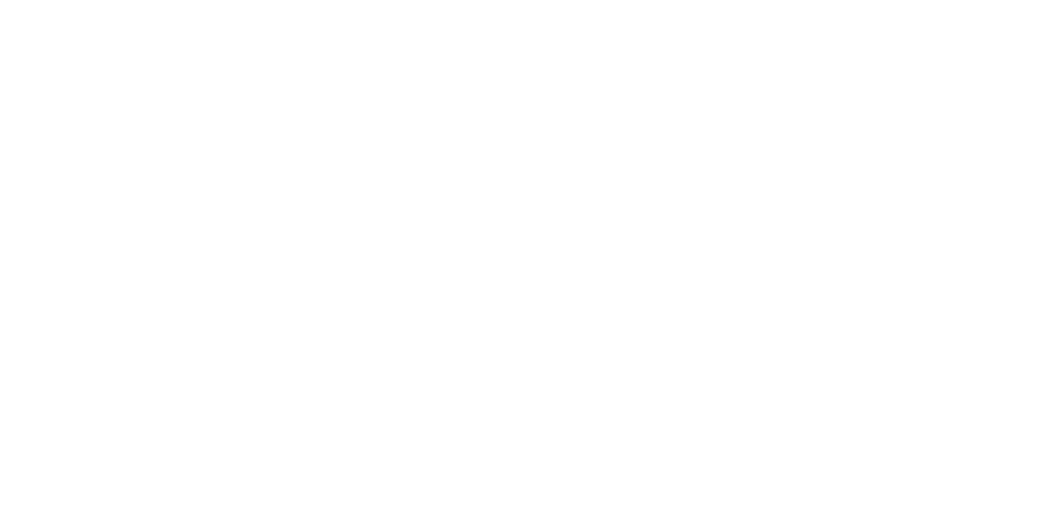
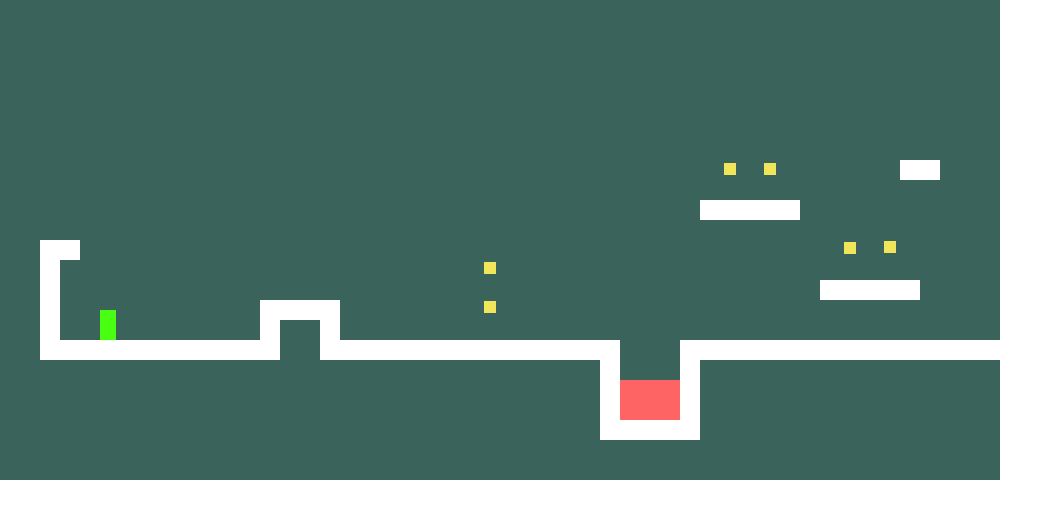
Before and after one commit to dasjideepak/eloquent-platform-game, a plain HTML site: page index.html in a window 1280 px wide. Shown: the whole page, without its empty margins (0-1063 px from the left). Drawn offline with Linux system fonts and the light colour scheme.

Commit message:
Complete

```diff
--- a/style.css
+++ b/game.css
@@ -127,3 +127,41 @@ table {
   border-collapse: collapse;
   border-spacing: 0;
 }
+
+.background {
+  background: rgba(3, 56, 45, 0.781);
+  table-layout: fixed;
+  border-spacing: 0;
+}
+.background td {
+  padding: 0;
+}
+.lava {
+  background: rgb(255, 100, 100);
+}
+.wall {
+  background: white;
+}
+
+.actor {
+  position: absolute;
+}
+.coin {
+  background: rgb(241, 229, 89);
+}
+.player {
+  background: rgb(72, 255, 17);
+}
+
+.game {
+  overflow: hidden;
+  max-width: 1000px;
+  position: relative;
+}
+
+.lost .player {
+  background: rgb(160, 64, 64);
+}
+.won .player {
+  box-shadow: -4px -7px 8px white, 4px -7px 8px white;
+}
--- /dev/null
+++ b/game.js
@@ -0,0 +1,387 @@
+var simpleLevelPlan = `
+......................
+..#................#..
+..#..............=.#..
+..#.........o.o....#..
+..#.@......#####...#..
+..#####............#..
+......#++++++++++++#..
+......##############..
+......................`;
+
+var Level = class Level {
+  constructor(plan) {
+    let rows = plan
+      .trim()
+      .split("\n")
+      .map((l) => [...l]);
+    this.height = rows.length;
+    this.width = rows[0].length;
+    this.startActors = [];
+
+    this.rows = rows.map((row, y) => {
+      return row.map((ch, x) => {
+        let type = levelChars[ch];
+        if (typeof type == "string") return type;
+        this.startActors.push(type.create(new Vec(x, y), ch));
+        return "empty";
+      });
+    });
+  }
+};
+
+var State = class State {
+  constructor(level, actors, status) {
+    this.level = level;
+    this.actors = actors;
+    this.status = status;
+  }
+
+  static start(level) {
+    return new State(level, level.startActors, "playing");
+  }
+
+  get player() {
+    return this.actors.find((a) => a.type == "player");
+  }
+};
+
+var Vec = class Vec {
+  constructor(x, y) {
+    this.x = x;
+    this.y = y;
+  }
+  plus(other) {
+    return new Vec(this.x + other.x, this.y + other.y);
+  }
+  times(factor) {
+    return new Vec(this.x * factor, this.y * factor);
+  }
+};
+
+var Player = class Player {
+  constructor(pos, speed) {
+    this.pos = pos;
+    this.speed = speed;
+  }
+
+  get type() {
+    return "player";
+  }
+
+  static create(pos) {
+    return new Player(pos.plus(new Vec(0, -0.5)), new Vec(0, 0));
+  }
+};
+
+Player.prototype.size = new Vec(0.8, 1.5);
+
+var Lava = class Lava {
+  constructor(pos, speed, reset) {
+    this.pos = pos;
+    this.speed = speed;
+    this.reset = reset;
+  }
+
+  get type() {
+    return "lava";
+  }
+
+  static create(pos, ch) {
+    if (ch == "=") {
+      return new Lava(pos, new Vec(2, 0));
+    } else if (ch == "|") {
+      return new Lava(pos, new Vec(0, 2));
+    } else if (ch == "v") {
+      return new Lava(pos, new Vec(0, 3), pos);
+    }
+  }
+};
+
+Lava.prototype.size = new Vec(1, 1);
+
+var Coin = class Coin {
+  constructor(pos, basePos, wobble) {
+    this.pos = pos;
+    this.basePos = basePos;
+    this.wobble = wobble;
+  }
+
+  get type() {
+    return "coin";
+  }
+
+  static create(pos) {
+    let basePos = pos.plus(new Vec(0.2, 0.1));
+    return new Coin(basePos, basePos, Math.random() * Math.PI * 2);
+  }
+};
+
+Coin.prototype.size = new Vec(0.6, 0.6);
+
+var levelChars = {
+  ".": "empty",
+  "#": "wall",
+  "+": "lava",
+  "@": Player,
+  o: Coin,
+  "=": Lava,
+  "|": Lava,
+  v: Lava,
+};
+
+var simpleLevel = new Level(simpleLevelPlan);
+
+function elt(name, attrs, ...children) {
+  let dom = document.createElement(name);
+  for (let attr of Object.keys(attrs)) {
+    dom.setAttribute(attr, attrs[attr]);
+  }
+  for (let child of children) {
+    dom.appendChild(child);
+  }
+  return dom;
+}
+
+var DOMDisplay = class DOMDisplay {
+  constructor(parent, level) {
+    this.dom = elt("div", { class: "game" }, drawGrid(level));
+    this.actorLayer = null;
+    parent.appendChild(this.dom);
+  }
+
+  clear() {
+    this.dom.remove();
+  }
+};
+
+var scale = 20;
+
+function drawGrid(level) {
+  return elt(
+    "table",
+    {
+      class: "background",
+      style: `width: ${level.width * scale}px`,
+    },
+    ...level.rows.map((row) =>
+      elt(
+        "tr",
+        { style: `height: ${scale}px` },
+        ...row.map((type) => elt("td", { class: type }))
+      )
+    )
+  );
+}
+
+function drawActors(actors) {
+  return elt(
+    "div",
+    {},
+    ...actors.map((actor) => {
+      let rect = elt("div", { class: `actor ${actor.type}` });
+      rect.style.width = `${actor.size.x * scale}px`;
+      rect.style.height = `${actor.size.y * scale}px`;
+      rect.style.left = `${actor.pos.x * scale}px`;
+      rect.style.top = `${actor.pos.y * scale}px`;
+      return rect;
+    })
+  );
+}
+
+DOMDisplay.prototype.syncState = function (state) {
+  if (this.actorLayer) this.actorLayer.remove();
+  this.actorLayer = drawActors(state.actors);
+  this.dom.appendChild(this.actorLayer);
+  this.dom.className = `game ${state.status}`;
+  this.scrollPlayerIntoView(state);
+};
+
+DOMDisplay.prototype.scrollPlayerIntoView = function (state) {
+  let width = this.dom.clientWidth;
+  let height = this.dom.clientHeight;
+  let margin = width / 3;
+
+  // The viewport
+  let left = this.dom.scrollLeft,
+    right = left + width;
+  let top = this.dom.scrollTop,
+    bottom = top + height;
+
+  let player = state.player;
+  let center = player.pos.plus(player.size.times(0.5)).times(scale);
+
+  if (center.x < left + margin) {
+    this.dom.scrollLeft = center.x - margin;
+  } else if (center.x > right - margin) {
+    this.dom.scrollLeft = center.x + margin - width;
+  }
+  if (center.y < top + margin) {
+    this.dom.scrollTop = center.y - margin;
+  } else if (center.y > bottom - margin) {
+    this.dom.scrollTop = center.y + margin - height;
+  }
+};
+
+Level.prototype.touches = function (pos, size, type) {
+  var xStart = Math.floor(pos.x);
+  var xEnd = Math.ceil(pos.x + size.x);
+  var yStart = Math.floor(pos.y);
+  var yEnd = Math.ceil(pos.y + size.y);
+
+  for (var y = yStart; y < yEnd; y++) {
+    for (var x = xStart; x < xEnd; x++) {
+      let isOutside = x < 0 || x >= this.width || y < 0 || y >= this.height;
+      let here = isOutside ? "wall" : this.rows[y][x];
+      if (here == type) return true;
+    }
+  }
+  return false;
+};
+
+State.prototype.update = function (time, keys) {
+  let actors = this.actors.map((actor) => actor.update(time, this, keys));
+  let newState = new State(this.level, actors, this.status);
+
+  if (newState.status != "playing") return newState;
+
+  let player = newState.player;
+  if (this.level.touches(player.pos, player.size, "lava")) {
+    return new State(this.level, actors, "lost");
+  }
+
+  for (let actor of actors) {
+    if (actor != player && overlap(actor, player)) {
+      newState = actor.collide(newState);
+    }
+  }
+  return newState;
+};
+
+function overlap(actor1, actor2) {
+  return (
+    actor1.pos.x + actor1.size.x > actor2.pos.x &&
+    actor1.pos.x < actor2.pos.x + actor2.size.x &&
+    actor1.pos.y + actor1.size.y > actor2.pos.y &&
+    actor1.pos.y < actor2.pos.y + actor2.size.y
+  );
+}
+
+Lava.prototype.collide = function (state) {
+  return new State(state.level, state.actors, "lost");
+};
+
+Coin.prototype.collide = function (state) {
+  let filtered = state.actors.filter((a) => a != this);
+  let status = state.status;
+  if (!filtered.some((a) => a.type == "coin")) status = "won";
+  return new State(state.level, filtered, status);
+};
+
+Lava.prototype.update = function (time, state) {
+  let newPos = this.pos.plus(this.speed.times(time));
+  if (!state.level.touches(newPos, this.size, "wall")) {
+    return new Lava(newPos, this.speed, this.reset);
+  } else if (this.reset) {
+    return new Lava(this.reset, this.speed, this.reset);
+  } else {
+    return new Lava(this.pos, this.speed.times(-1));
+  }
+};
+
+var wobbleSpeed = 8,
+  wobbleDist = 0.07;
+
+Coin.prototype.update = function (time) {
+  let wobble = this.wobble + time * wobbleSpeed;
+  let wobblePos = Math.sin(wobble) * wobbleDist;
+  return new Coin(
+    this.basePos.plus(new Vec(0, wobblePos)),
+    this.basePos,
+    wobble
+  );
+};
+
+var playerXSpeed = 7;
+var gravity = 30;
+var jumpSpeed = 17;
+
+Player.prototype.update = function (time, state, keys) {
+  let xSpeed = 0;
+  if (keys.ArrowLeft) xSpeed -= playerXSpeed;
+  if (keys.ArrowRight) xSpeed += playerXSpeed;
+  let pos = this.pos;
+  let movedX = pos.plus(new Vec(xSpeed * time, 0));
+  if (!state.level.touches(movedX, this.size, "wall")) {
+    pos = movedX;
+  }
+
+  let ySpeed = this.speed.y + time * gravity;
+  let movedY = pos.plus(new Vec(0, ySpeed * time));
+  if (!state.level.touches(movedY, this.size, "wall")) {
+    pos = movedY;
+  } else if (keys.ArrowUp && ySpeed > 0) {
+    ySpeed = -jumpSpeed;
+  } else {
+    ySpeed = 0;
+  }
+  return new Player(pos, new Vec(xSpeed, ySpeed));
+};
+
+function trackKeys(keys) {
+  let down = Object.create(null);
+  function track(event) {
+    if (keys.includes(event.key)) {
+      down[event.key] = event.type == "keydown";
+      event.preventDefault();
+    }
+  }
+  window.addEventListener("keydown", track);
+  window.addEventListener("keyup", track);
+  return down;
+}
+
+var arrowKeys = trackKeys(["ArrowLeft", "ArrowRight", "ArrowUp"]);
+
+function runAnimation(frameFunc) {
+  let lastTime = null;
+  function frame(time) {
+    if (lastTime != null) {
+      let timeStep = Math.min(time - lastTime, 100) / 1000;
+      if (frameFunc(timeStep) === false) return;
+    }
+    lastTime = time;
+    requestAnimationFrame(frame);
+  }
+  requestAnimationFrame(frame);
+}
+
+function runLevel(level, Display) {
+  let display = new Display(document.body, level);
+  let state = State.start(level);
+  let ending = 1;
+  return new Promise((resolve) => {
+    runAnimation((time) => {
+      state = state.update(time, arrowKeys);
+      display.syncState(state);
+      if (state.status == "playing") {
+        return true;
+      } else if (ending > 0) {
+        ending -= time;
+        return true;
+      } else {
+        display.clear();
+        resolve(state.status);
+        return false;
+      }
+    });
+  });
+}
+
+async function runGame(plans, Display) {
+  for (let level = 0; level < plans.length; ) {
+    let status = await runLevel(new Level(plans[level]), Display);
+    if (status == "won") level++;
+  }
+  console.log("You've won!");
+}
--- a/index.html
+++ b/index.html
@@ -3,11 +3,14 @@
   <head>
     <meta charset="UTF-8" />
     <meta name="viewport" content="width=device-width, initial-scale=1.0" />
-    <link rel="stylesheet" href="./style.css" />
-    <script defer src="./index.js"></script>
-    <title>Eloquent Platform Game</title>
+    <title>Document</title>
+    <script src="./game.js"></script>
+    <script src="./levels.js"></script>
+    <link rel="stylesheet" href="./game.css" />
   </head>
   <body>
-    <div id="root"></div>
+    <script>
+      runGame(GAME_LEVELS, DOMDisplay);
+    </script>
   </body>
 </html>
```
Also changed, not shown: levels.js (added, +188 -0 lines), index.js (deleted), 2 other files.
